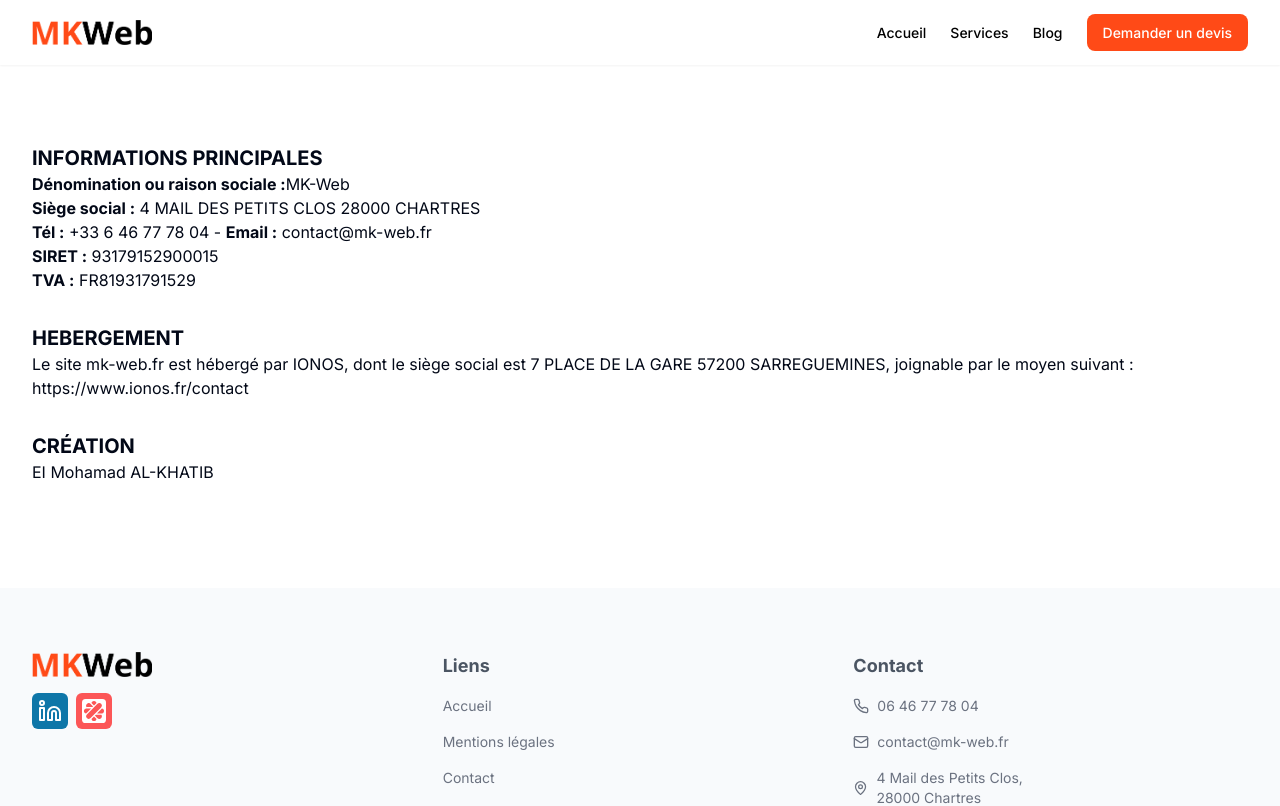
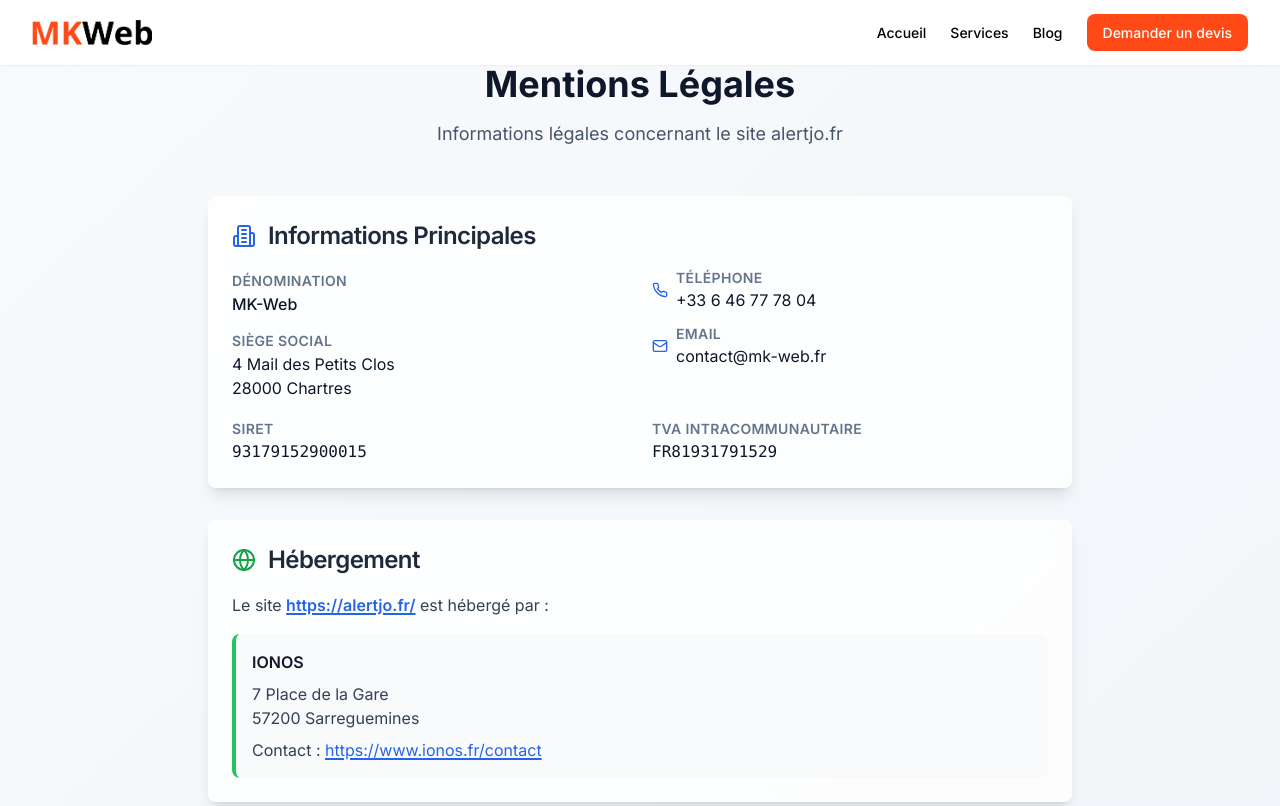
Before and after one commit to malkhatib416/mkweb, a Next.js app: page /mentions-legales in a window 1280 px wide. Shown: the top 806 px of the page. Built offline with nearby package versions, Linux system fonts and the light colour scheme; what next-recaptcha-v3 would draw is missing.

Commit message:
update mention legal

```diff
--- a/app/layout.tsx
+++ b/app/layout.tsx
@@ -68,7 +68,7 @@ export default function RootLayout({
     <html lang="fr">
       <head>
         <PlausibleProvider domain="mk-web.fr" />
-        <GoogleTagManager gtmId="GTM-WCZ3V3QD" />
+        <GoogleTagManager gtmId={process.env.GTM_ID!} />
       </head>
       <body className={inter.className}>
         <ReCaptchaProvider>
--- a/app/mentions-legales/page.tsx
+++ b/app/mentions-legales/page.tsx
@@ -1,44 +1,188 @@
+import { Building2, Globe, Mail, Phone, User } from 'lucide-react';
+import { Card, CardContent, CardHeader, CardTitle } from '@/components/ui/card';
+import { Separator } from '@radix-ui/react-dropdown-menu';
+
+export const metadata = {
+  title: 'AlertJo - Mentions Légales',
+  description: 'Informations légales concernant le site AlertJo',
+};
+
 const MentionLegalPage = () => {
+  const url = 'https://alertjo.fr/';
+
   return (
-    <main className="custom-screen mt-20 flex flex-col gap-8 py-16">
-      <div>
-        <h1 className="text-xl font-bold">INFORMATIONS PRINCIPALES</h1>
-        <p>
-          <span className="font-bold">Dénomination ou raison sociale :</span>
-          MK-Web
-        </p>
-        <p>
-          <span className="font-bold">Siège social :</span> 4 MAIL DES PETITS
-          CLOS 28000 CHARTRES
-        </p>
-        <p>
-          <span className="font-bold">Tél :</span> +33 6 46 77 78 04 -{' '}
-          <span className="font-bold">Email :</span> contact@mk-web.fr
-        </p>
-        <p>
-          <span className="font-bold">SIRET :</span> 93179152900015
-        </p>
-        <p>
-          <span className="font-bold">TVA :</span> FR81931791529
-        </p>
-      </div>
+    <main className="min-h-screen bg-gradient-to-br from-slate-50 to-slate-100">
+      <div className="container mx-auto px-4 py-16 max-w-4xl">
+        {/* Header */}
+        <div className="text-center mb-12">
+          <h1 className="text-4xl font-bold text-slate-900 mb-4">
+            Mentions Légales
+          </h1>
+          <p className="text-slate-600 text-lg">
+            Informations légales concernant le site{' '}
+            {url.replace('https://', '').replace('/', '')}
+          </p>
+        </div>
 
-      <div>
-        <h2 className="text-xl font-bold">HEBERGEMENT</h2>
-        <p>
-          Le site{' '}
-          <a href="https://mk-web.fr/" target="_blank">
-            mk-web.fr
-          </a>{' '}
-          est hébergé par IONOS, dont le siège social est 7 PLACE DE LA GARE
-          57200 SARREGUEMINES, joignable par le moyen suivant :
-          https://www.ionos.fr/contact
-        </p>
-      </div>
+        <div className="space-y-8">
+          {/* Main Information Card */}
+          <Card className="shadow-lg border-0 bg-white/80 backdrop-blur-sm">
+            <CardHeader className="pb-4">
+              <CardTitle className="flex items-center gap-3 text-2xl text-slate-800">
+                <Building2 className="h-6 w-6 text-blue-600" />
+                Informations Principales
+              </CardTitle>
+            </CardHeader>
+            <CardContent className="space-y-4">
+              <div className="grid md:grid-cols-2 gap-6">
+                <div className="space-y-3">
+                  <div>
+                    <span className="text-sm font-semibold text-slate-500 uppercase tracking-wide">
+                      Dénomination
+                    </span>
+                    <p className="text-slate-900 font-medium">MK-Web</p>
+                  </div>
 
-      <div>
-        <h3 className="text-xl font-bold">CRÉATION</h3>
-        <p>EI Mohamad AL-KHATIB</p>
+                  <div>
+                    <span className="text-sm font-semibold text-slate-500 uppercase tracking-wide">
+                      Siège social
+                    </span>
+                    <p className="text-slate-900">
+                      4 Mail des Petits Clos
+                      <br />
+                      28000 Chartres
+                    </p>
+                  </div>
+                </div>
+
+                <div className="space-y-3">
+                  <div className="flex items-center gap-2">
+                    <Phone className="h-4 w-4 text-blue-600" />
+                    <div>
+                      <span className="text-sm font-semibold text-slate-500 uppercase tracking-wide block">
+                        Téléphone
+                      </span>
+                      <a
+                        href="tel:+33646777804"
+                        className="text-slate-900 hover:text-blue-600 transition-colors"
+                      >
+                        +33 6 46 77 78 04
+                      </a>
+                    </div>
+                  </div>
+
+                  <div className="flex items-center gap-2">
+                    <Mail className="h-4 w-4 text-blue-600" />
+                    <div>
+                      <span className="text-sm font-semibold text-slate-500 uppercase tracking-wide block">
+                        Email
+                      </span>
+                      <a
+                        href="mailto:contact@mk-web.fr"
+                        className="text-slate-900 hover:text-blue-600 transition-colors"
+                      >
+                        contact@mk-web.fr
+                      </a>
+                    </div>
+                  </div>
+                </div>
+              </div>
+
+              <Separator className="my-6" />
+
+              <div className="grid md:grid-cols-2 gap-6">
+                <div>
+                  <span className="text-sm font-semibold text-slate-500 uppercase tracking-wide">
+                    SIRET
+                  </span>
+                  <p className="text-slate-900 font-mono">93179152900015</p>
+                </div>
+
+                <div>
+                  <span className="text-sm font-semibold text-slate-500 uppercase tracking-wide">
+                    TVA Intracommunautaire
+                  </span>
+                  <p className="text-slate-900 font-mono">FR81931791529</p>
+                </div>
+              </div>
+            </CardContent>
+          </Card>
+
+          {/* Hosting Information Card */}
+          <Card className="shadow-lg border-0 bg-white/80 backdrop-blur-sm">
+            <CardHeader className="pb-4">
+              <CardTitle className="flex items-center gap-3 text-2xl text-slate-800">
+                <Globe className="h-6 w-6 text-green-600" />
+                Hébergement
+              </CardTitle>
+            </CardHeader>
+            <CardContent>
+              <div className="space-y-4">
+                <p className="text-slate-700 leading-relaxed">
+                  Le site{' '}
+                  <a
+                    href={url}
+                    target="_blank"
+                    rel="noopener noreferrer"
+                    className="font-semibold text-blue-600 hover:text-blue-700 transition-colors underline decoration-2 underline-offset-2"
+                  >
+                    {url}
+                  </a>{' '}
+                  est hébergé par :
+                </p>
+
+                <div className="bg-slate-50 rounded-lg p-4 border-l-4 border-green-500">
+                  <div className="space-y-2">
+                    <p className="font-semibold text-slate-900">IONOS</p>
+                    <p className="text-slate-700">
+                      7 Place de la Gare
+                      <br />
+                      57200 Sarreguemines
+                    </p>
+                    <p className="text-slate-700">
+                      Contact :{' '}
+                      <a
+                        href="https://www.ionos.fr/contact"
+                        target="_blank"
+                        rel="noopener noreferrer"
+                        className="text-blue-600 hover:text-blue-700 transition-colors underline decoration-2 underline-offset-2"
+                      >
+                        https://www.ionos.fr/contact
+                      </a>
+                    </p>
+                  </div>
+                </div>
+              </div>
+            </CardContent>
+          </Card>
+
+          {/* Creation Information Card */}
+          <Card className="shadow-lg border-0 bg-white/80 backdrop-blur-sm">
+            <CardHeader className="pb-4">
+              <CardTitle className="flex items-center gap-3 text-2xl text-slate-800">
+                <User className="h-6 w-6 text-purple-600" />
+                Création & Développement
+              </CardTitle>
+            </CardHeader>
+            <CardContent>
+              <div className="bg-slate-50 rounded-lg p-4 border-l-4 border-purple-500">
+                <p className="text-slate-900 font-semibold">
+                  EI Mohamad AL-KHATIB
+                </p>
+                <p className="text-slate-600 text-sm mt-1">
+                  Développeur web Fullstack et créateur du site{' '}
+                </p>
+              </div>
+            </CardContent>
+          </Card>
+        </div>
+
+        {/* Footer */}
+        <div className="text-center mt-12 pt-8 border-t border-slate-200">
+          <p className="text-slate-500 text-sm">
+            Dernière mise à jour : {new Date().toLocaleDateString('fr-FR')}
+          </p>
+        </div>
       </div>
     </main>
   );
--- a/package.json
+++ b/package.json
@@ -15,6 +15,7 @@
     "@radix-ui/react-dropdown-menu": "^2.1.2",
     "@radix-ui/react-icons": "^1.3.0",
     "@radix-ui/react-label": "^2.1.0",
+    "@radix-ui/react-separator": "^1.1.7",
     "@radix-ui/react-slot": "^1.1.0",
     "@radix-ui/react-toast": "^1.2.2",
     "@tailwindcss/forms": "^0.5.9",
```
Also changed, not shown: 1 other file (tests, documents, lock files or other folders).
